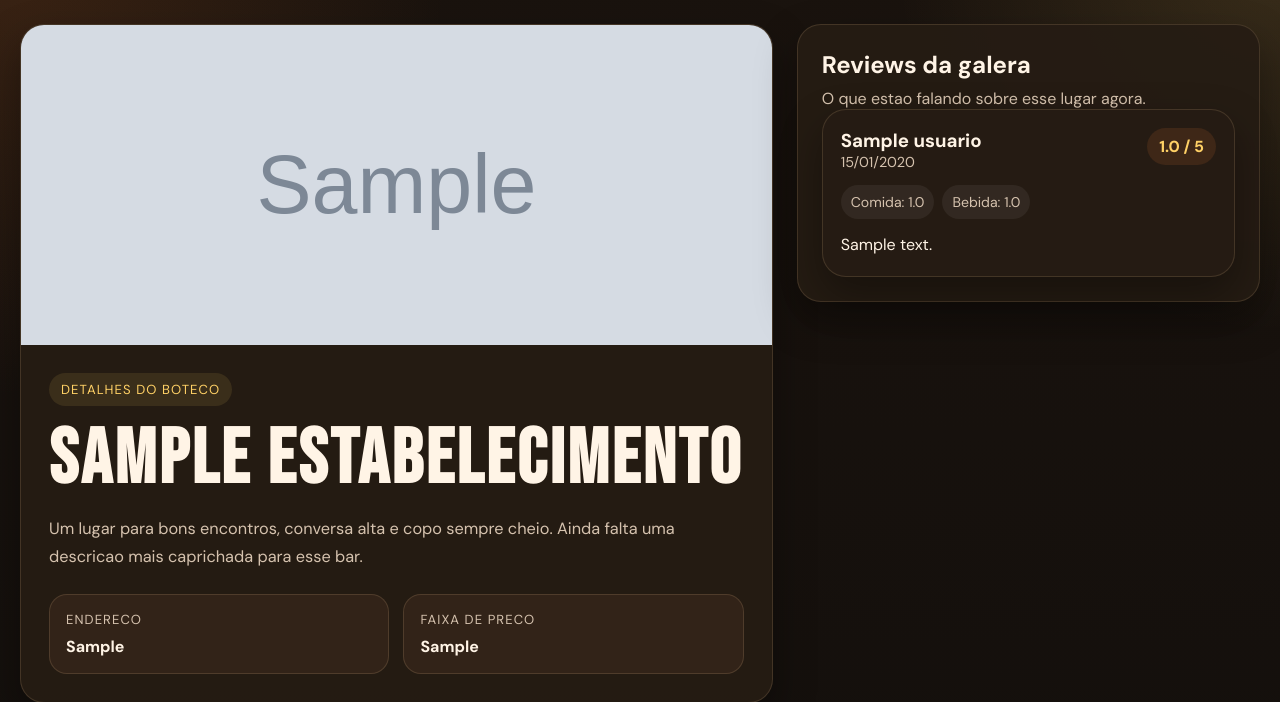
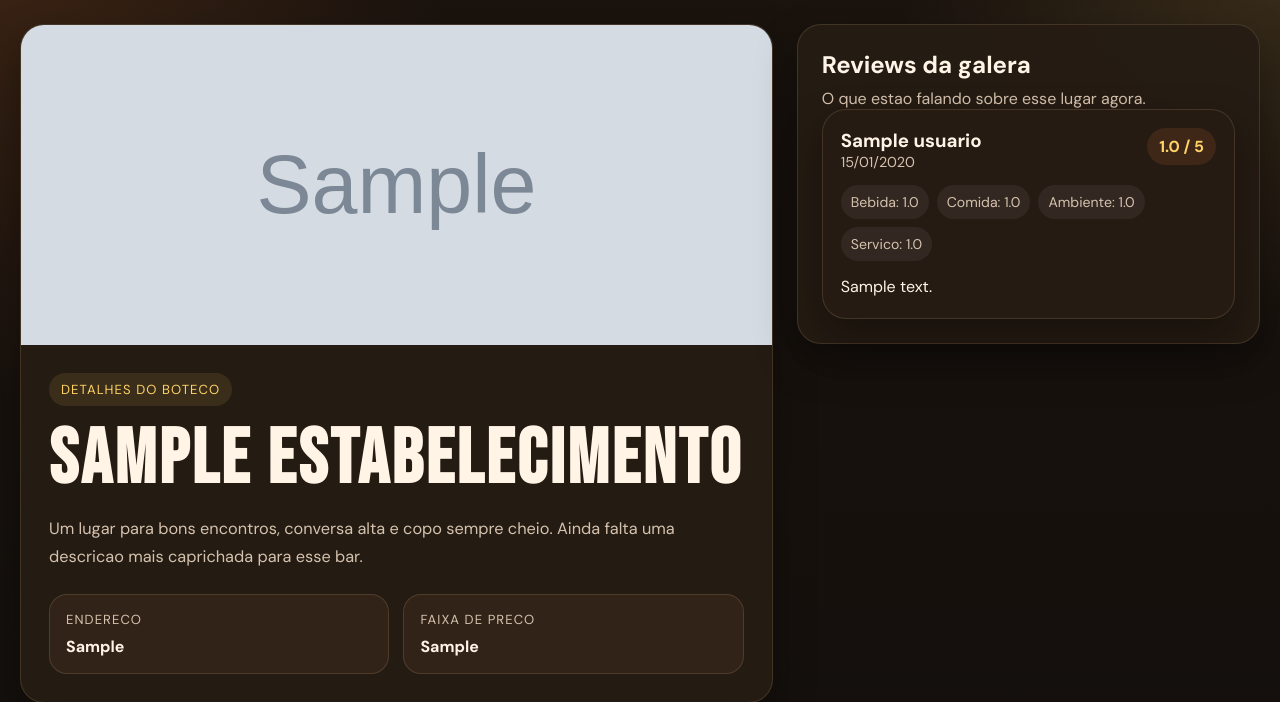
Before and after one commit to Brunolmf/TP1_EngSoftware, a Flask app: page /bar/1 in a window 1280 px wide. Shown: the part 53-755 px from the top of the page. Run offline with Flask 3, Linux system fonts and the light colour scheme; the visitor is signed in with stand-in values (Sample User, id 1); tables that the repository leaves empty hold one stand-in row (values such as "Sample post"); grey boxes marked "Sample" are stand-in pictures; parts of the project's set-up code (start-up, migrations or seed data) failed here and were passed over.

Commit message:
muda método de avaliação

```diff
--- a/src/app.py
+++ b/src/app.py
@@ -5,6 +5,7 @@ from flask import Flask, render_template, request, session, redirect, url_for
 from dotenv import load_dotenv
 from models import db, Usuario, Estabelecimento, Avaliacao
 from sqlalchemy import func
+from sqlalchemy import text
 
 load_dotenv()
 
@@ -19,6 +20,15 @@ db.init_app(app)
 
 with app.app_context():
     db.create_all()
+    db.session.execute(text(
+        "ALTER TABLE avaliacoes "
+        "ADD COLUMN IF NOT EXISTS avaliacao_ambiente FLOAT"
+    ))
+    db.session.execute(text(
+        "ALTER TABLE avaliacoes "
+        "ADD COLUMN IF NOT EXISTS avaliacao_servico FLOAT"
+    ))
+    db.session.commit()
 
 @app.route('/')
 def home():
@@ -231,19 +241,31 @@ def avaliar_bar(bar_id):
         return redirect(url_for('acesso'))
 
     bar = Estabelecimento.query.get_or_404(bar_id)
-    nota = request.form.get('nota', type=float)
     texto_review = request.form.get('texto_review')
+    avaliacao_bebida = request.form.get('avaliacao_bebida', type=float)
     avaliacao_comida = request.form.get('avaliacao_comida', type=float)
-    avaliacao_bebida = request.form.get('avaliacao_bebida', type=float)
+    avaliacao_ambiente = request.form.get('avaliacao_ambiente', type=float)
+    avaliacao_servico = request.form.get('avaliacao_servico', type=float)
 
-    if nota is None:
+    categorias = [
+        avaliacao_bebida,
+        avaliacao_comida,
+        avaliacao_ambiente,
+        avaliacao_servico
+    ]
+
+    if any(nota is None for nota in categorias):
         return redirect(url_for('detalhes_bar', bar_id=bar_id))
+
+    nota = round(sum(categorias) / len(categorias), 1)
 
     nova_avaliacao = Avaliacao(
         nota=nota,
         texto_review=texto_review,
         avaliacao_comida=avaliacao_comida,
         avaliacao_bebida=avaliacao_bebida,
+        avaliacao_ambiente=avaliacao_ambiente,
+        avaliacao_servico=avaliacao_servico,
         usuario_id=session['usuario_id'],
         estabelecimento_id=bar.id
     )
--- a/src/models.py
+++ b/src/models.py
@@ -50,10 +50,12 @@ class Avaliacao(db.Model):
     __tablename__ = 'avaliacoes'
 
     id = db.Column(db.Integer, primary_key=True)
-    nota = db.Column(db.Float, nullable=False) # Ex: 1 a 5 estrelas
+    nota = db.Column(db.Float, nullable=False) # Media das categorias avaliadas
     texto_review = db.Column(db.Text, nullable=True)
     avaliacao_comida = db.Column(db.Float, nullable=True) # Ex: 1.0 a 5.0
     avaliacao_bebida = db.Column(db.Float, nullable=True) # Ex: 1.0 a 5.0
+    avaliacao_ambiente = db.Column(db.Float, nullable=True) # Ex: 1.0 a 5.0
+    avaliacao_servico = db.Column(db.Float, nullable=True) # Ex: 1.0 a 5.0
     data_avaliacao = db.Column(db.DateTime, default=lambda: datetime.now(timezone.utc))
 
     # Chaves Estrangeiras conectando a avaliação ao usuário e ao bar
--- a/src/templates/bar.html
+++ b/src/templates/bar.html
@@ -229,7 +229,7 @@
 
         .form-row {
             display: grid;
-            grid-template-columns: repeat(3, 1fr);
+            grid-template-columns: repeat(2, 1fr);
             gap: 12px;
         }
 
@@ -467,20 +467,26 @@
                             <div class="form-grid">
                                 <div class="form-row">
                                     <div>
-                                        <label for="nota">Nota geral</label>
-                                        <input type="number" name="nota" id="nota" min="1" max="5" step="0.5" required>
+                                        <label for="avaliacao_bebida">Bebida</label>
+                                        <input type="number" name="avaliacao_bebida" id="avaliacao_bebida" min="1" max="5" step="0.5" required>
                                     </div>
 
                                     <div>
                                         <label for="avaliacao_comida">Comida</label>
-                                        <input type="number" name="avaliacao_comida" id="avaliacao_comida" min="1" max="5" step="0.5">
+                                        <input type="number" name="avaliacao_comida" id="avaliacao_comida" min="1" max="5" step="0.5" required>
                                     </div>
 
                                     <div>
-                                        <label for="avaliacao_bebida">Bebida</label>
-                                        <input type="number" name="avaliacao_bebida" id="avaliacao_bebida" min="1" max="5" step="0.5">
+                                        <label for="avaliacao_ambiente">Ambiente</label>
+                                        <input type="number" name="avaliacao_ambiente" id="avaliacao_ambiente" min="1" max="5" step="0.5" required>
+                                    </div>
+
+                                    <div>
+                                        <label for="avaliacao_servico">Servico</label>
+                                        <input type="number" name="avaliacao_servico" id="avaliacao_servico" min="1" max="5" step="0.5" required>
                                     </div>
                                 </div>
+
 
                                 <div>
                                     <label for="texto_review">Comentario</label>
@@ -525,8 +531,10 @@
                                     </div>
 
                                     <div class="review-breakdown">
+                                        <span class="pill">Bebida: {{ av.avaliacao_bebida or '-' }}</span>
                                         <span class="pill">Comida: {{ av.avaliacao_comida or '-' }}</span>
-                                        <span class="pill">Bebida: {{ av.avaliacao_bebida or '-' }}</span>
+                                        <span class="pill">Ambiente: {{ av.avaliacao_ambiente or '-' }}</span>
+                                        <span class="pill">Servico: {{ av.avaliacao_servico or '-' }}</span>
                                     </div>
 
                                     {% if av.texto_review %}
@@ -551,8 +559,10 @@
                                         </div>
 
                                         <div class="review-breakdown">
+                                            <span class="pill">Bebida: {{ av.avaliacao_bebida or '-' }}</span>
                                             <span class="pill">Comida: {{ av.avaliacao_comida or '-' }}</span>
-                                            <span class="pill">Bebida: {{ av.avaliacao_bebida or '-' }}</span>
+                                            <span class="pill">Ambiente: {{ av.avaliacao_ambiente or '-' }}</span>
+                                            <span class="pill">Servico: {{ av.avaliacao_servico or '-' }}</span>
                                         </div>
 
                                         {% if av.texto_review %}
```
